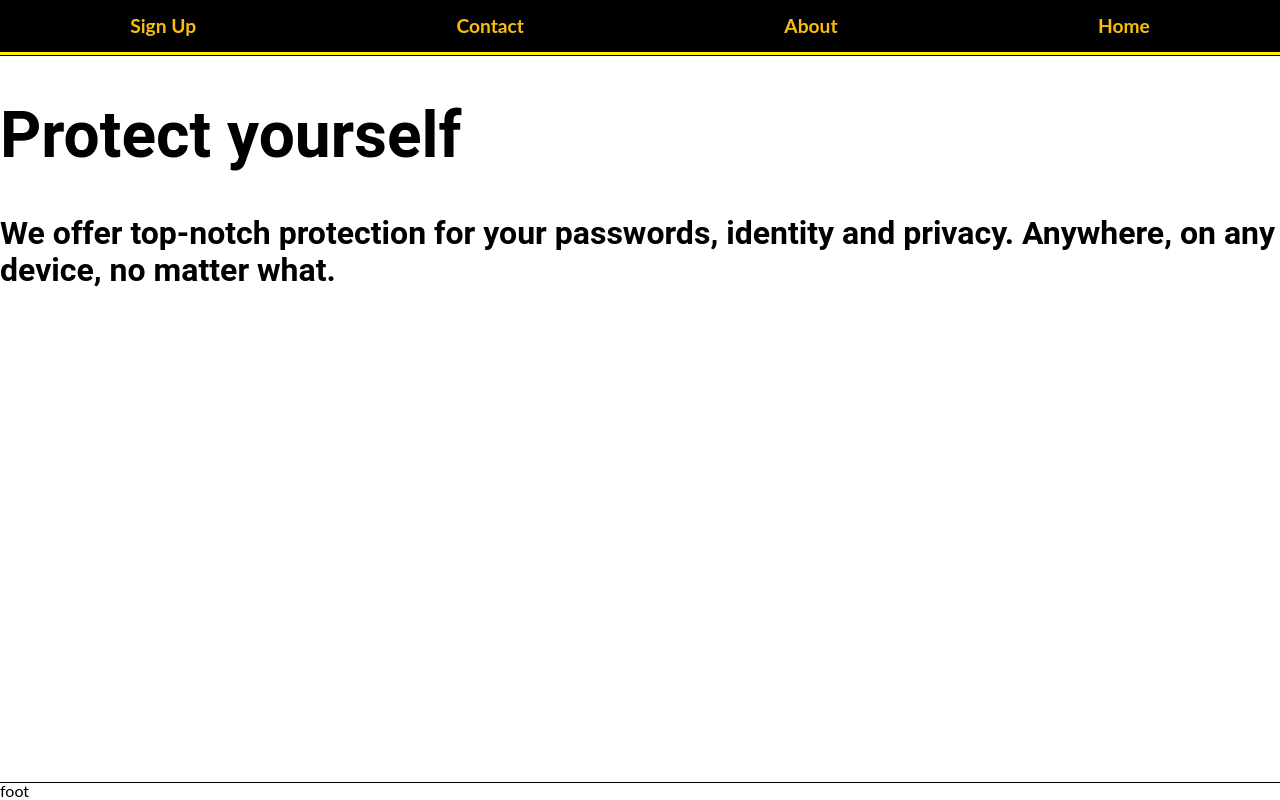
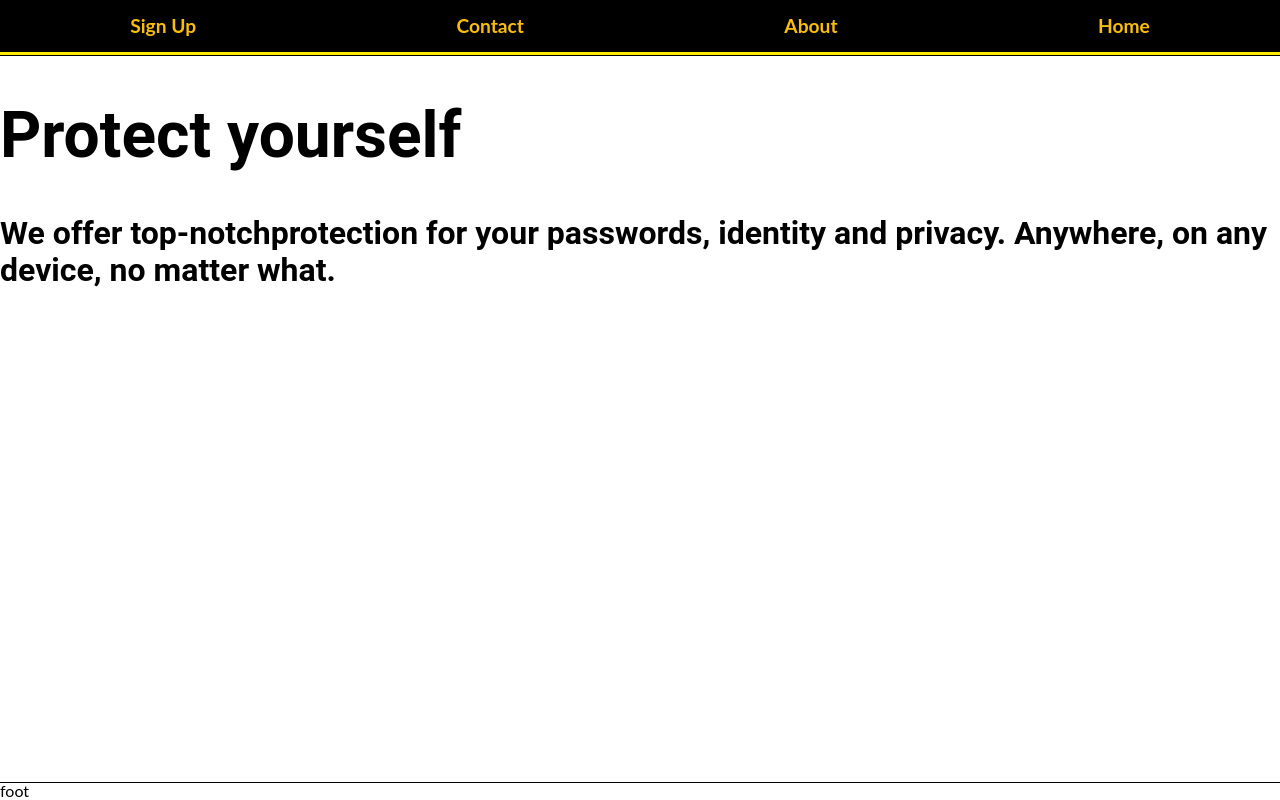
Before and after one commit to barshopen/password-manager, a React (Create React App) app: page / in a window 1280 px wide. Built offline with nearby package versions, Linux system fonts and the light colour scheme; the HTML template or start-up script is replaced by a standard one.

Commit message:
fix text

```diff
--- a/src/Scenarios/Home.js
+++ b/src/Scenarios/Home.js
@@ -5,7 +5,7 @@ export default () => {
     <>
       <h1>Protect yourself</h1>
       <h2>
-        We offer top-notch protection for your passwords, identity and privacy.
+        We offer top-notchprotection for your passwords, identity and privacy.
         Anywhere, on any device, no matter what.
       </h2>
     </>
```
